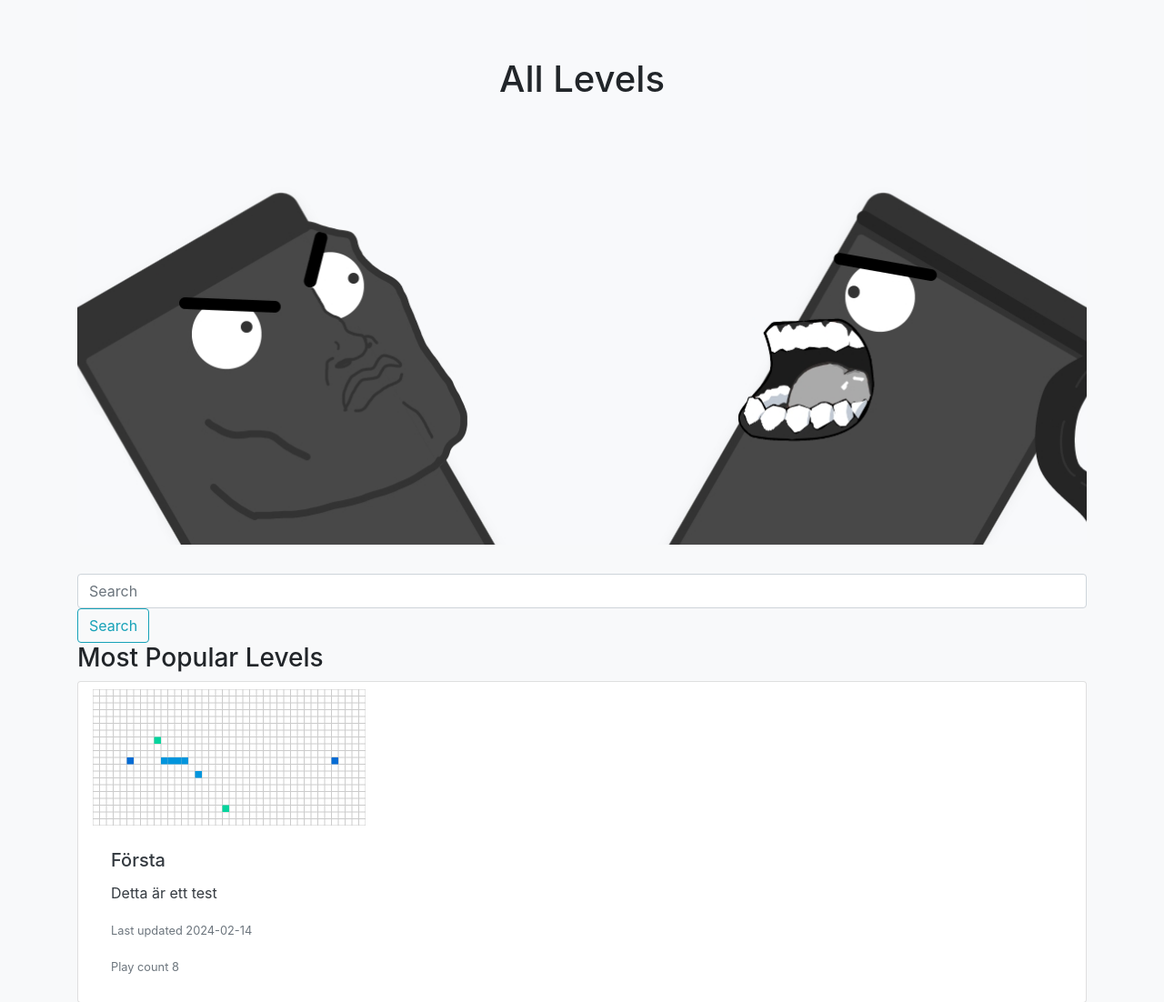
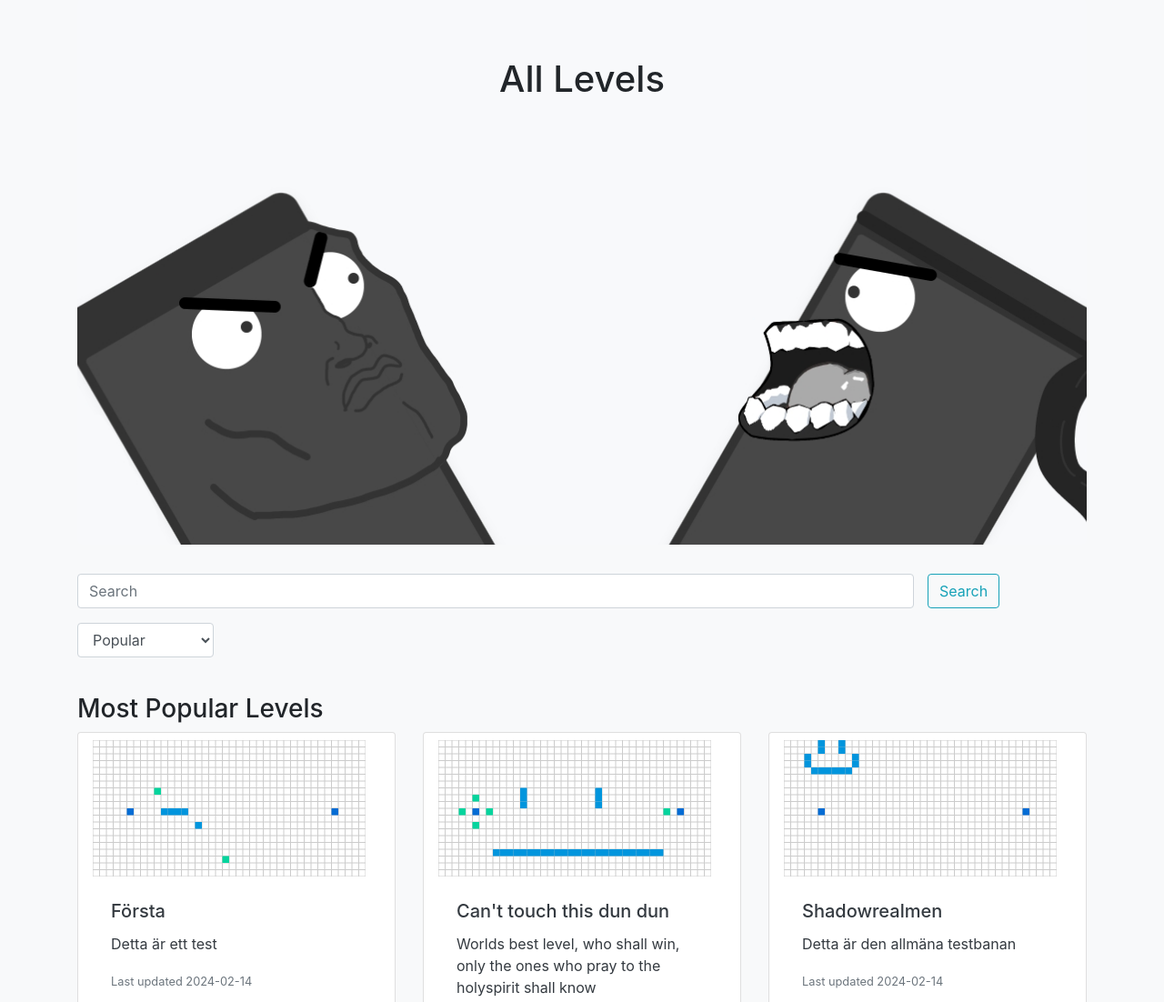
Before and after one commit to kingerider/Gymnasiearbete, a Flask app: page /list_levels in a window 1280 px wide. Shown: the part 57-1159 px from the top of the page at 91% size. Run offline with Flask 3, Linux system fonts and the light colour scheme; data comes from the database, SQL or seed files in the repository; some libraries are stand-ins or nearby versions.

Commit message:
Can now list levels like a pro

```diff
--- a/Hemsida/my_server/static/list_level_js.js
+++ b/Hemsida/my_server/static/list_level_js.js
@@ -145,6 +145,7 @@ function initializeCanvas(htmlId, levelId) {
             drawPlayer(playerArray[i].getX() * tileSize, playerArray[i].getY() * tileSize);
         }
     }
-    let updateInterval = setInterval(draw, 1000)
+    let updateInterval = setInterval(draw, 100);
+    setTimeout(function( ) { clearInterval(updateInterval); }, 2000); //Kill interval for efficent server resources
 
 }
--- a/Hemsida/my_server/templates/list_level.html
+++ b/Hemsida/my_server/templates/list_level.html
@@ -6,13 +6,25 @@
 
 {% block content %}
 <script src="{{url_for('static', filename='list_level_js.js')}}"></script>
-<input class="form-control mr-sm-2" type="search" placeholder="Search" aria-label="Search" id="inputsearchlevel">
-<button class="btn btn-outline-info my-2 my-sm-0" id="btnsearchlevel">Search</button>
-<h3>Most Popular Levels</h3>
-  {% set count = 0 %}
-  {% for level in levels %}
+<div class="mb-3 row">
+  <div class="col-sm-10">
+    <input class="form-control mr-sm-2" type="search" placeholder="Search" aria-label="Search" id="inputsearchlevel">
+  </div>
+  <button class="btn btn-outline-info my-2 my-sm-0" id="btnsearchlevel">Search</button>
+</div>
+<select name="sort_level" id="sort_level" class="form-control" style="width: 150px;">
+  <option value="volvo">Popular</option>
+  <option value="saab">Least Popular</option>
+  <option value="opel">Newest</option>
+  <option value="opel">Oldest</option>
+</select>
+
+<h3 style="margin-top: 40px;">Most Popular Levels</h3>
+{% set count = namespace(value=0) %}
+{% for level in levels %}
+{% if count.value == 0 %}
   <div class="card-deck">
-
+{% endif %}
   <div class="card">
     <a class="nav-link" href="{{url_for('play_game_create', level_id = level[0])}}">
       <canvas id="levelId{{level[0]}}"></canvas>
@@ -25,12 +37,16 @@
       </div>
     </a>
   </div>
+{% if count.value == 2 %}
   </div>
-
-  {% endfor %}
+  {% set count.value = 0 %}
+{% else %}
+  {% set count.value = count.value + 1 %}
+{% endif %}
+{% endfor %}
 <br>
 <script>
-  $(".allId").each(function() {
+  $(".allId").each(function () {
     levelID = "levelId" + $(this).val(); //Creates level id from hidden value, example (OBS no # for Jquery) levelId2, 2 represents id in database
     //console.log($(levelID).attr('id')) //Test if id is right (OBS no #)
     initializeCanvas(levelID, $(this).val()) //Parameter htmlId = levelId2 and parameter database levelId = 2
```
